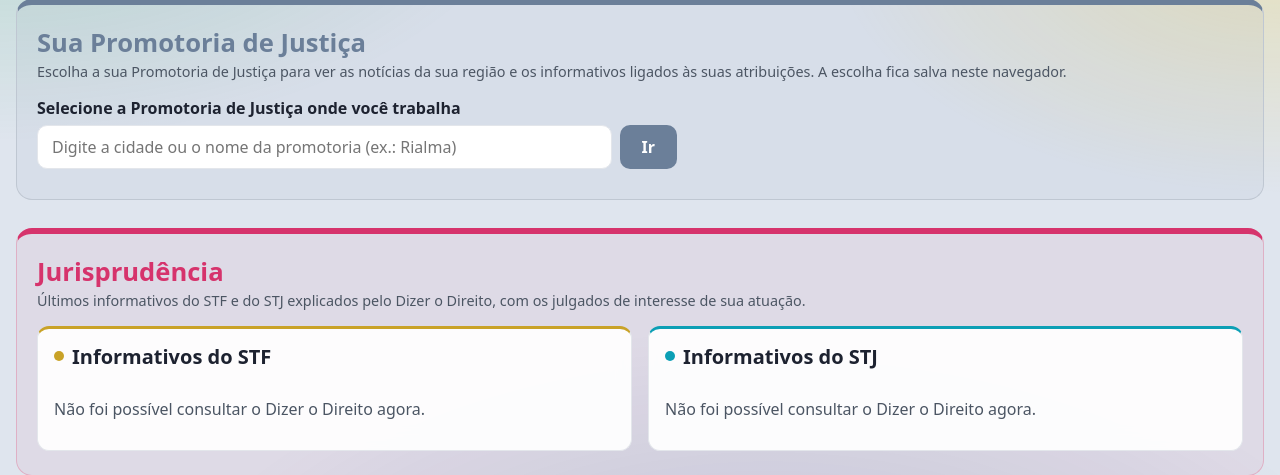
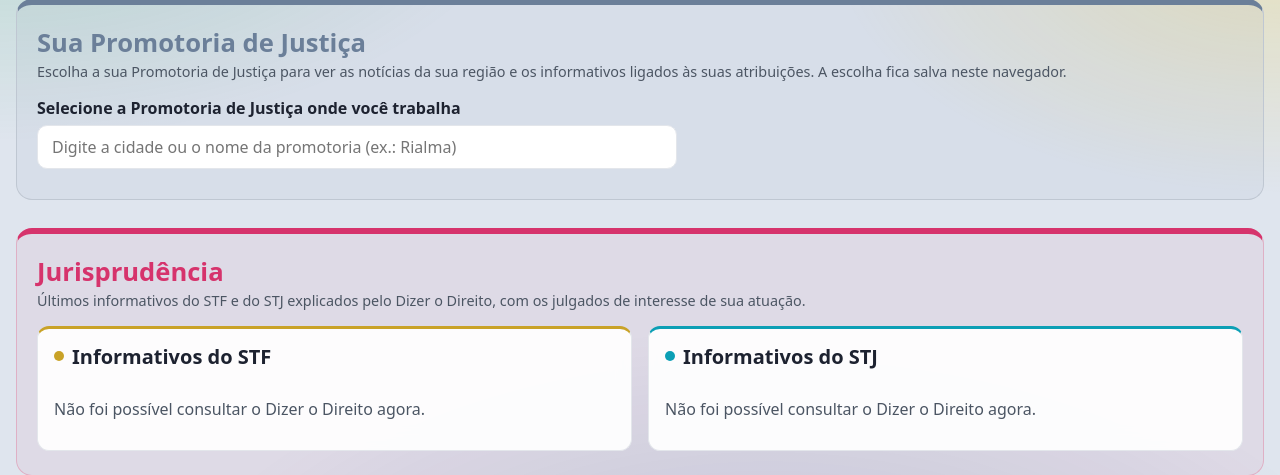
Before and after one commit to Pedro-Schmitt/Feed-de-noticias, a Flask app: page / in a window 1280 px wide. Shown: the part 138-613 px from the top of the page. Run offline with Flask 3, Linux system fonts and the light colour scheme; data that the repository does not hold is empty; some libraries are stand-ins or nearby versions.

Commit message:
Corrige a escolha da promotoria e remove o botão "Ir"
A função semAcento tinha sido removida e a escolha dava erro.

Co-Authored-By: Claude Opus 5.5 <noreply@anthropic.com>

```diff
--- a/static/app.js
+++ b/static/app.js
@@ -349,6 +349,11 @@ let mapaPromotorias = null;
 let promotoriaAtual = null;
 let filtroJurisprudencia = "promotoria";
 
+/** Texto em minúsculas e sem acentos, para comparar o que foi digitado com a lista. */
+function semAcento(texto) {
+  return texto.normalize("NFD").replace(/[̀-ͯ]/g, "").toLowerCase();
+}
+
 function nomeSalvo() {
   try {
     return JSON.parse(localStorage.getItem(CHAVE_PROMOTORIA))?.nome || null;
@@ -479,7 +484,6 @@ async function iniciarPromotoria() {
   const campo = document.getElementById("campo-promotoria");
   campo.addEventListener("change", escolherPromotoria);
   campo.addEventListener("keydown", (e) => { if (e.key === "Enter") escolherPromotoria(); });
-  document.getElementById("ir-promotoria").addEventListener("click", escolherPromotoria);
   document.getElementById("trocar-promotoria").addEventListener("click", pedirPromotoria);
 
   // Promotoria salva numa visita anterior (com os dados atuais da lista oficial)
--- a/static/style.css
+++ b/static/style.css
@@ -427,22 +427,6 @@ a { color: inherit; text-decoration: none; }
 .seletor-promotoria[hidden] { display: none; }  /* o display: flex acima anularia o hidden */
 .seletor-promotoria label { font-weight: 600; }
 
-.campo-com-botao { display: flex; gap: 8px; }
-.campo-com-botao input { flex: 1; min-width: 0; }
-
-.botao-ir {
-  font: inherit;
-  font-weight: 600;
-  padding: 10px 22px;
-  border-radius: 10px;
-  border: 0;
-  background: var(--cor-area);
-  color: #fff;
-  cursor: pointer;
-}
-
-.botao-ir:hover { filter: brightness(1.1); }
-
 .seletor-promotoria input {
   font: inherit;
   padding: 10px 14px;
--- a/templates/index.html
+++ b/templates/index.html
@@ -43,11 +43,8 @@
       </header>
       <div id="seletor-promotoria" class="seletor-promotoria" hidden>
         <label for="campo-promotoria">Selecione a Promotoria de Justiça onde você trabalha</label>
-        <div class="campo-com-botao">
-          <input id="campo-promotoria" type="search" list="lista-promotorias" autocomplete="off"
-                 placeholder="Digite a cidade ou o nome da promotoria (ex.: Rialma)">
-          <button type="button" id="ir-promotoria" class="botao-ir">Ir</button>
-        </div>
+        <input id="campo-promotoria" type="search" list="lista-promotorias" autocomplete="off"
+               placeholder="Digite a cidade ou o nome da promotoria (ex.: Rialma)">
         <datalist id="lista-promotorias"></datalist>
         <p id="aviso-promotoria" class="nota"></p>
       </div>
```
